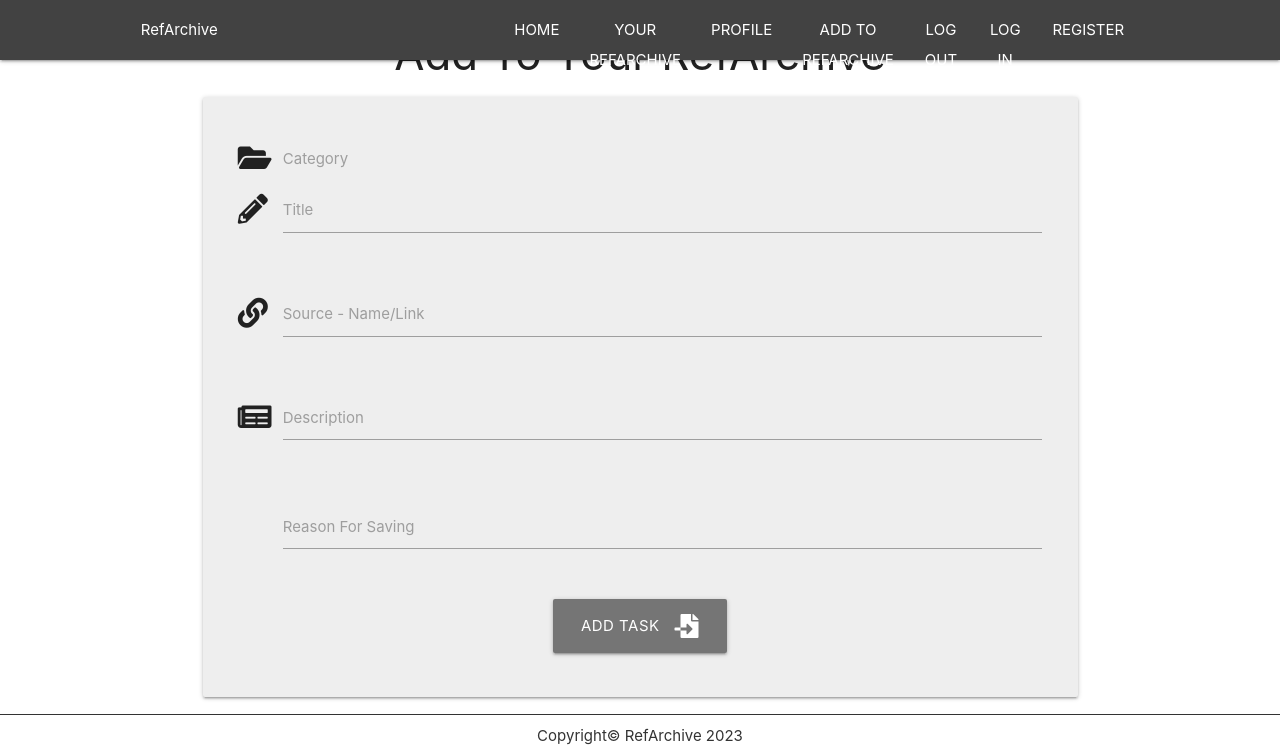
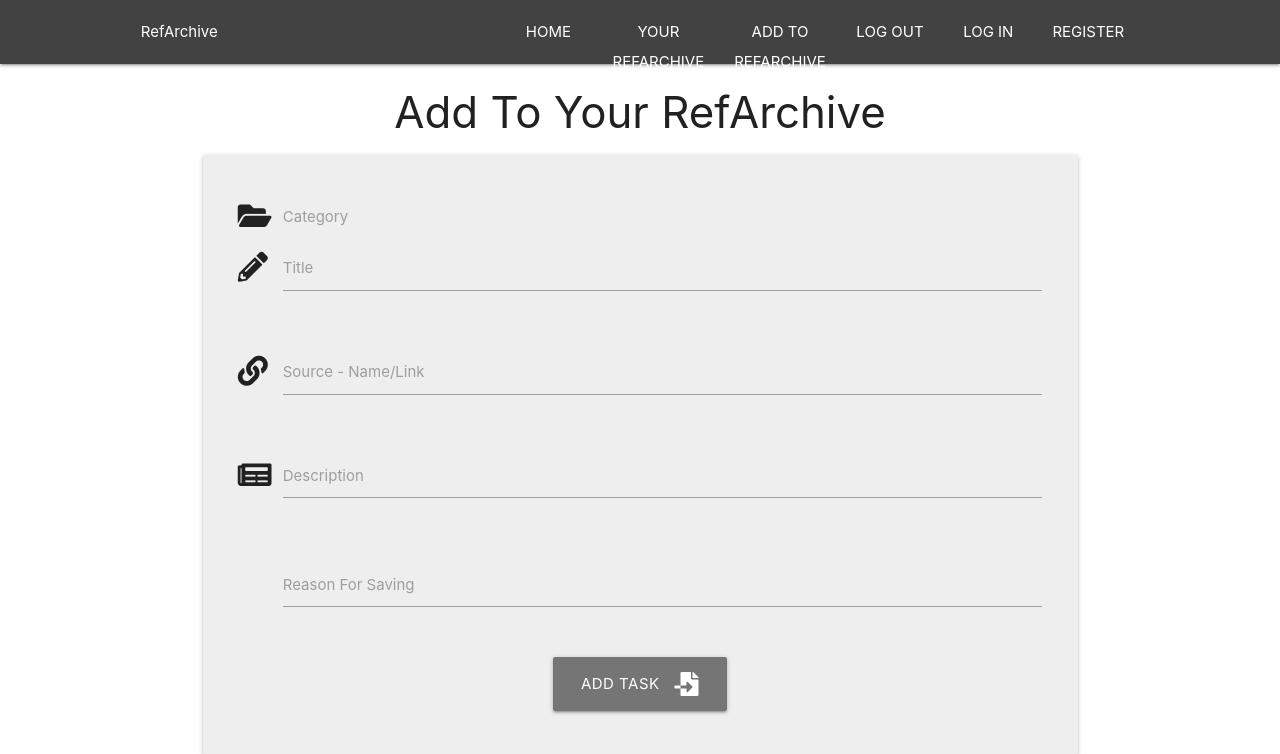
Before and after one commit to treggs1/p3-RefArchive, a Flask app: page /add_archive in a window 1280 px wide. Shown: the top 754 px of the page. Run offline with Flask 3, Linux system fonts and the light colour scheme; some libraries are stand-ins or nearby versions.

Commit message:
Fix - create margin to stop content starting under navbar

```diff
--- a/static/css/style.css
+++ b/static/css/style.css
@@ -19,6 +19,7 @@ header {
 
 .flashes {
     grid-area: flashes;
+    margin-top: 60px;
 }
 
 .main_content_section {
@@ -124,3 +125,13 @@ footer {
 }
 
 /* Text Modifications */
+
+/* Flashed Messages Background */
+
+.error {
+    background-color: #f44336;
+}
+
+.success {
+    background-color: #4caf50;
+}
--- a/templates/base.html
+++ b/templates/base.html
@@ -15,14 +15,13 @@
 </head>
 <body>
     <header>
-        <nav class="grey darken-3">
+        <nav class="nav-extended grey darken-3">
           <div class="logo">
             <a href="{{ url_for('home_page') }}">RefArchive</a>
           </div>
           <ul class="nav-links">
             <a href="{{ url_for('home_page') }}">Home</a>
-            <a href="">Your RefArchive</a>
-            <a href="">Profile</a>
+            <a href="{{ url_for('your_archive', username=session['user']) }}">Your RefArchive</a>
             <a href="{{ url_for('add_archive') }}">Add to RefArchive</a>
             <a href="{{ url_for('logout') }}">Log Out</a>
             <a href="{{ url_for('login') }}">Log In</a>
@@ -37,7 +36,7 @@
     </header>
 
     <!-- Flashed Messages -->
-    <section>
+    <section class="flashes">
     {% with messages = get_flashed_messages(with_categories=true) %}
         {% if messages %}
             {% for category, message in messages %}
@@ -73,6 +72,7 @@
         </div>
     </footer>
 
+
     <!-- Materiaize compiled and minified JavaScript -->
     <script src="https://cdnjs.cloudflare.com/ajax/libs/materialize/1.0.0/js/materialize.min.js"></script>
 
```
